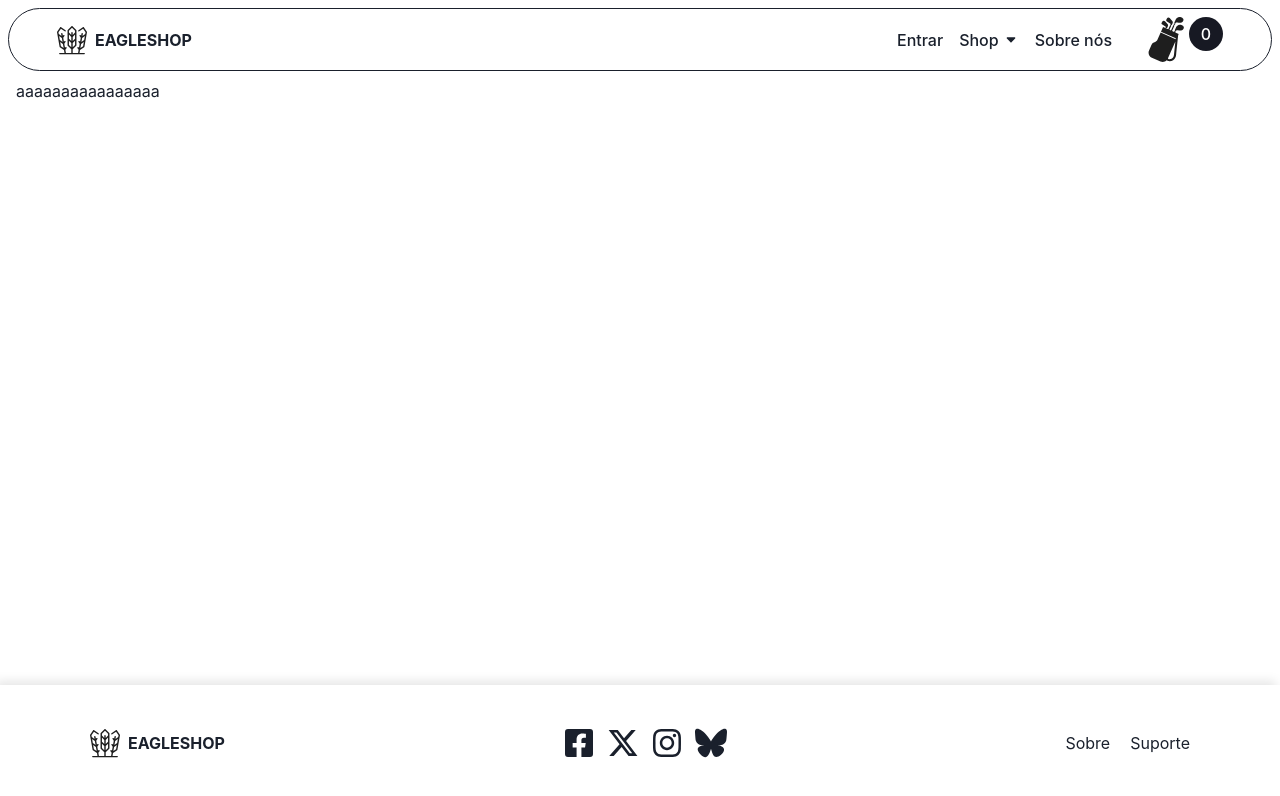
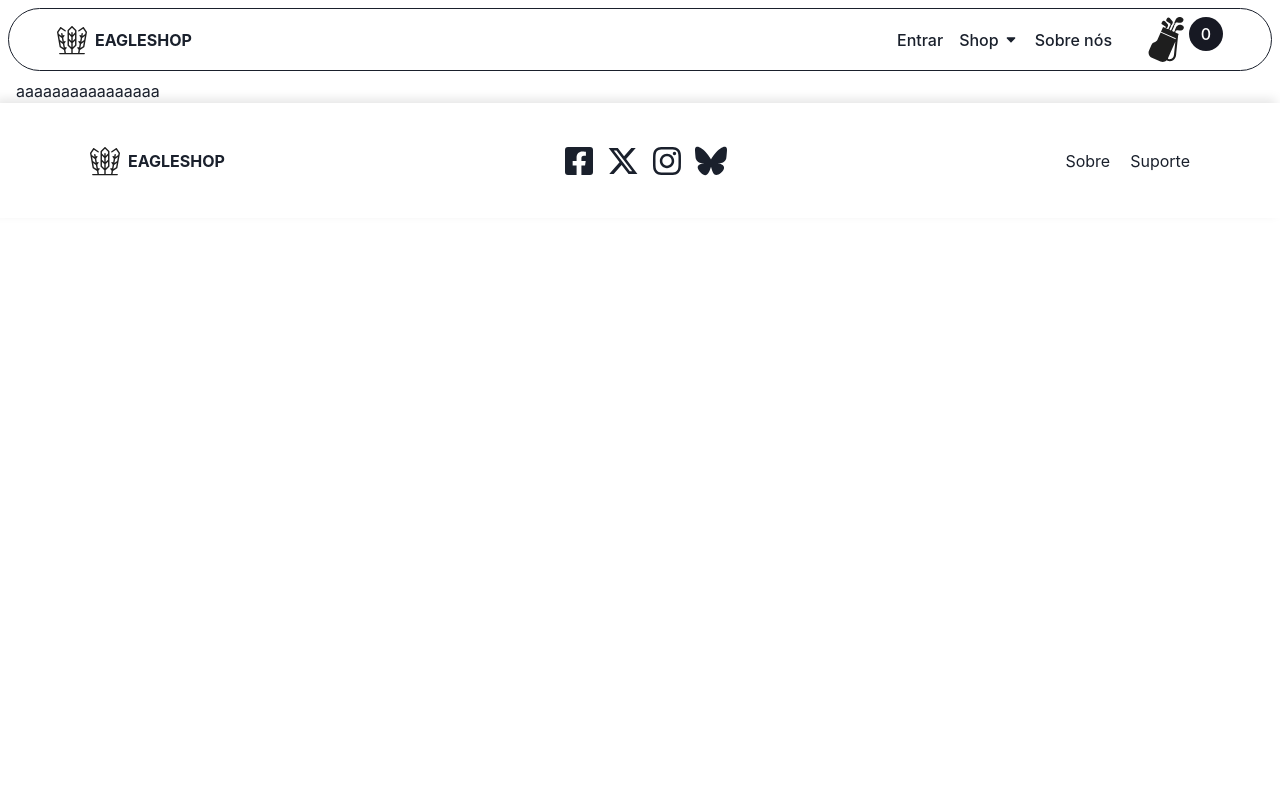
Before and after one commit to EagleShopping/EagleShopping, a Next.js app: page / in a window 1280 px wide. Shown: the top 796 px of the page. Built offline with nearby package versions, Linux system fonts and the light colour scheme.

Commit message:
fix:footer/ removido posicao fixa

```diff
--- a/src/app/(pages)/components/Footer.tsx
+++ b/src/app/(pages)/components/Footer.tsx
@@ -1,5 +1,5 @@
-import { BlueskyLogo, EmailIcon, FacebookIcon, InstagramIcon, LogoIcon, TwitterIcon } from '@/utils/icons'
-import { Box, color, Flex, Text } from '@chakra-ui/react'
+import { BlueskyLogo, FacebookIcon, InstagramIcon, LogoIcon, TwitterIcon } from '@/utils/icons'
+import { Box, Flex, Text } from '@chakra-ui/react'
 
 
 type FooterProps = {}
@@ -9,8 +9,6 @@ export default function Footer(props: FooterProps){
     return(
         <Box
         display='flex'
-        position='fixed'
-        bottom='0'
         as='footer'
         boxShadow="-4px -4px 10px rgba(0, 0, 0, 0.1)"
         w='full'
```
